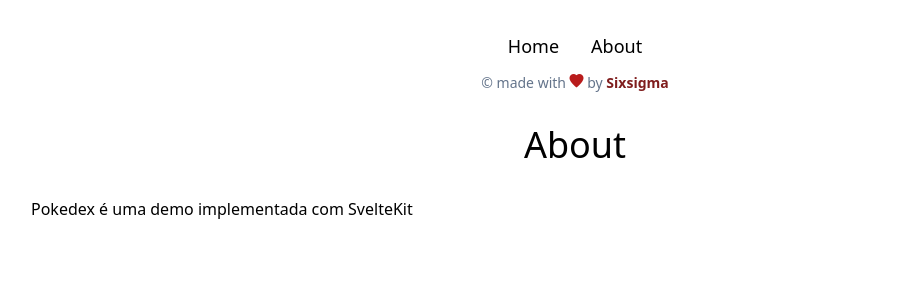
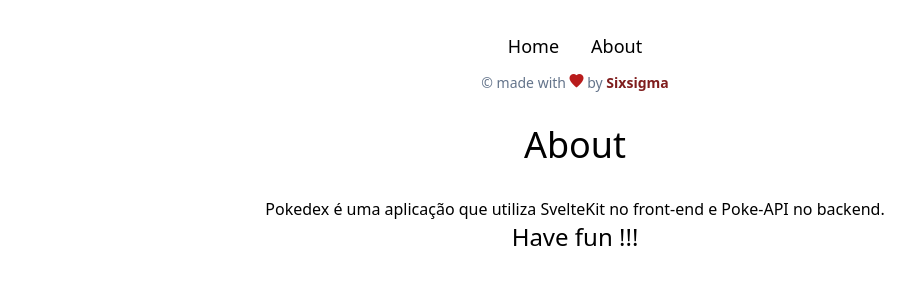
Before and after one commit to aalves932/pokedex, a SvelteKit app: page /about in a window 1280 px wide. Shown: the top 300 px of the page, without its empty margins (65-980 px from the left). Built offline with nearby package versions, Linux system fonts and the light colour scheme.

Commit message:
update about page

```diff
--- a/src/app.html
+++ b/src/app.html
@@ -7,7 +7,7 @@
 
 		<meta property="og:title" content="Pokedex"/>
 		<meta property="og:type" content="website"/>
-		<meta property="og:description" content="Site desenvolvido com SvelteKit"/>
+		<meta property="og:description" content="Site desenvolvido com SvelteKit, a Sixsigma acredita no projeto Svelte!!!"/>
 		<meta property="og:image" content="https://cdn-icons-png.flaticon.com/512/188/188987.png"/>
 
 		%sveltekit.head%
--- a/src/routes/about/+page.svelte
+++ b/src/routes/about/+page.svelte
@@ -8,4 +8,7 @@
 </svelte:head>
 
 <h1 class="text-4xl text-center my-8">About</h1>
-<p>Pokedex é uma demo implementada com SvelteKit</p>
+<div class="text-center">
+    <p>Pokedex é uma aplicação que utiliza SvelteKit no front-end e Poke-API no backend.</p>
+    <p class=" text-2xl">Have fun !!!</p>
+</div>
```
